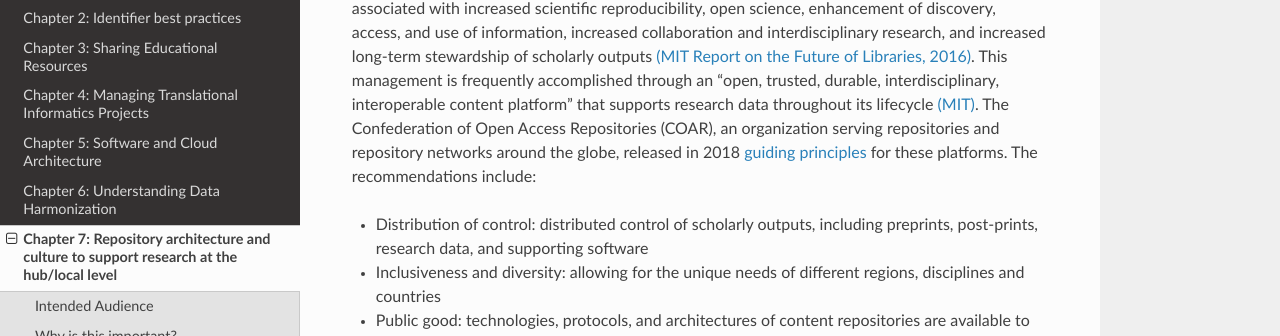
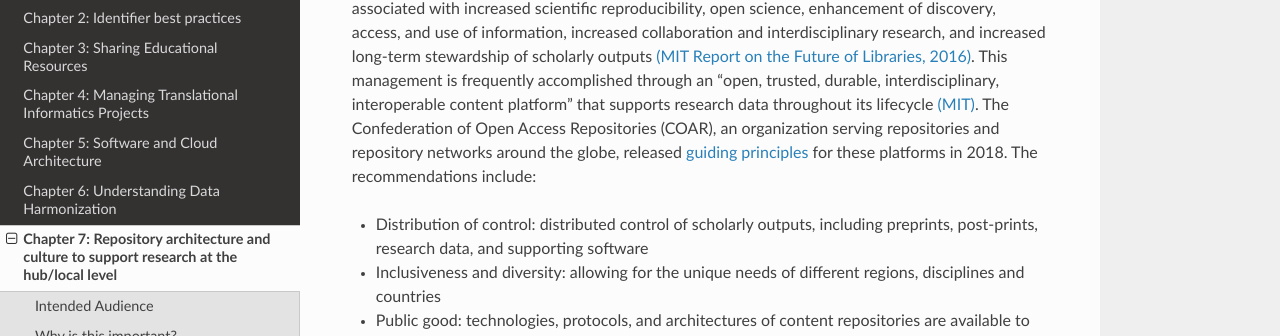
Before and after one commit to data2health/informatics-playbook, a Sphinx documentation site: the page built from docs/chapters/chapter_7.md, in a window 1280 px wide and 900 px high, scrolled down 437 px. Shown: the part 163-499 px from the top of the window. Built offline with Sphinx 7.4.7 and the Read the Docs theme 2.0.0, drawn with Linux system fonts in a browser that asks for light colours.

```diff
--- a/docs/chapters/chapter_7.md
+++ b/docs/chapters/chapter_7.md
@@ -6,7 +6,7 @@ This guidance is intended for academic institutional repository stakeholders, su
 
 ## Why is this important?
 
-In recent years, expansion of the role of the institution in managing research outputs has been associated with increased scientific reproducibility, open science, enhancement of discovery, access, and use of information, increased collaboration and interdisciplinary research, and increased long-term stewardship of scholarly outputs [(MIT Report on the Future of Libraries, 2016)](https://future-of-libraries.mit.edu/). This management is frequently accomplished through an “open, trusted, durable, interdisciplinary, interoperable content platform” that supports research data throughout its lifecycle [(MIT)](https://future-of-libraries.mit.edu/). The Confederation of Open Access Repositories (COAR), an organization serving repositories and repository networks around the globe, released in 2018 [guiding principles](https://www.coar-repositories.org/news-updates/what-we-do/next-generation-repositories/) for these platforms. The recommendations include:
+In recent years, expansion of the role of the institution in managing research outputs has been associated with increased scientific reproducibility, open science, enhancement of discovery, access, and use of information, increased collaboration and interdisciplinary research, and increased long-term stewardship of scholarly outputs [(MIT Report on the Future of Libraries, 2016)](https://future-of-libraries.mit.edu/). This management is frequently accomplished through an “open, trusted, durable, interdisciplinary, interoperable content platform” that supports research data throughout its lifecycle [(MIT)](https://future-of-libraries.mit.edu/). The Confederation of Open Access Repositories (COAR), an organization serving repositories and repository networks around the globe, released [guiding principles](https://www.coar-repositories.org/news-updates/what-we-do/next-generation-repositories/) for these platforms in 2018. The recommendations include:
 
 * Distribution of control: distributed control of scholarly outputs, including preprints, post-prints, research data, and supporting software
 * Inclusiveness and diversity: allowing for the unique needs of different regions, disciplines and countries
```
